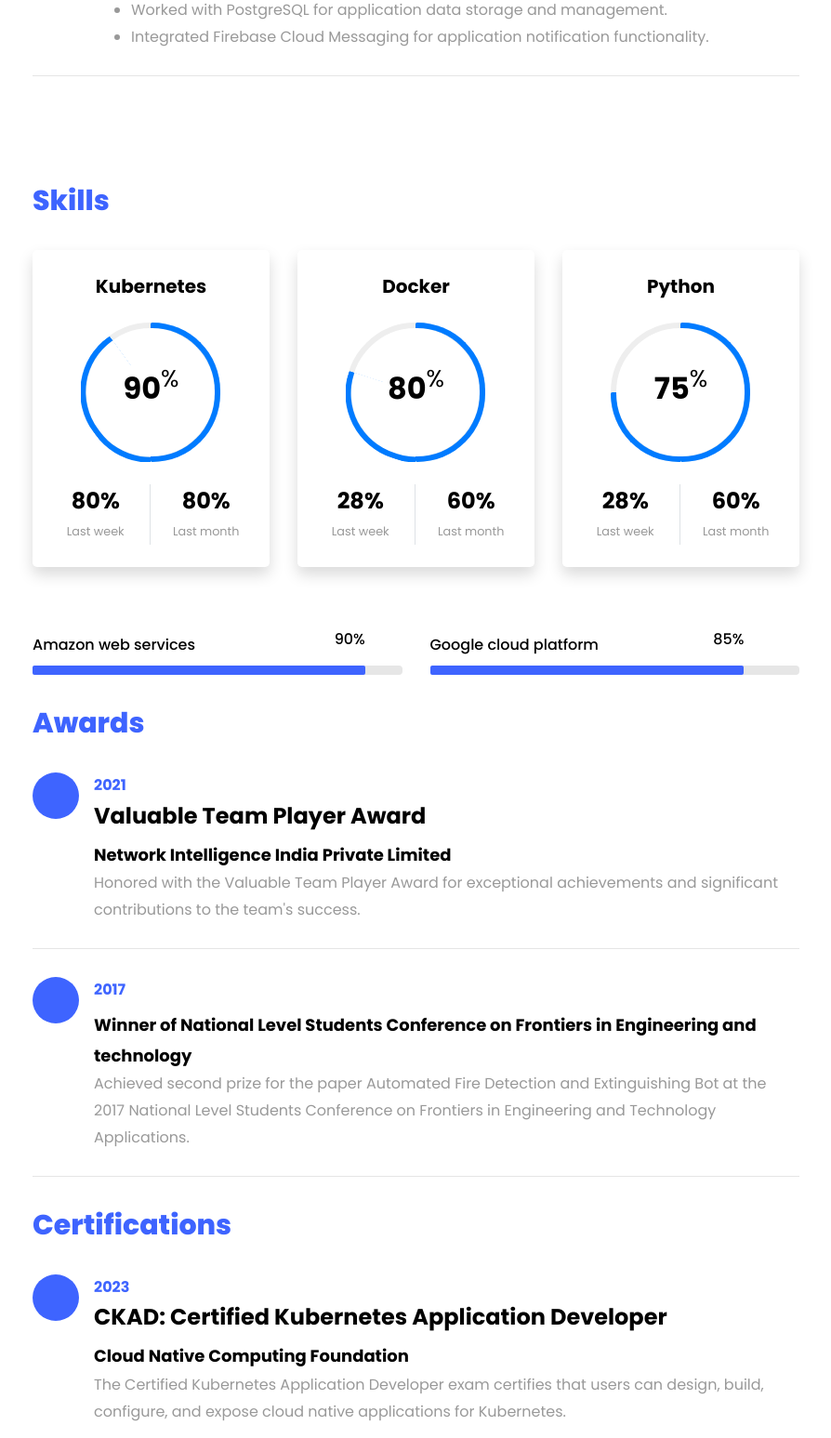
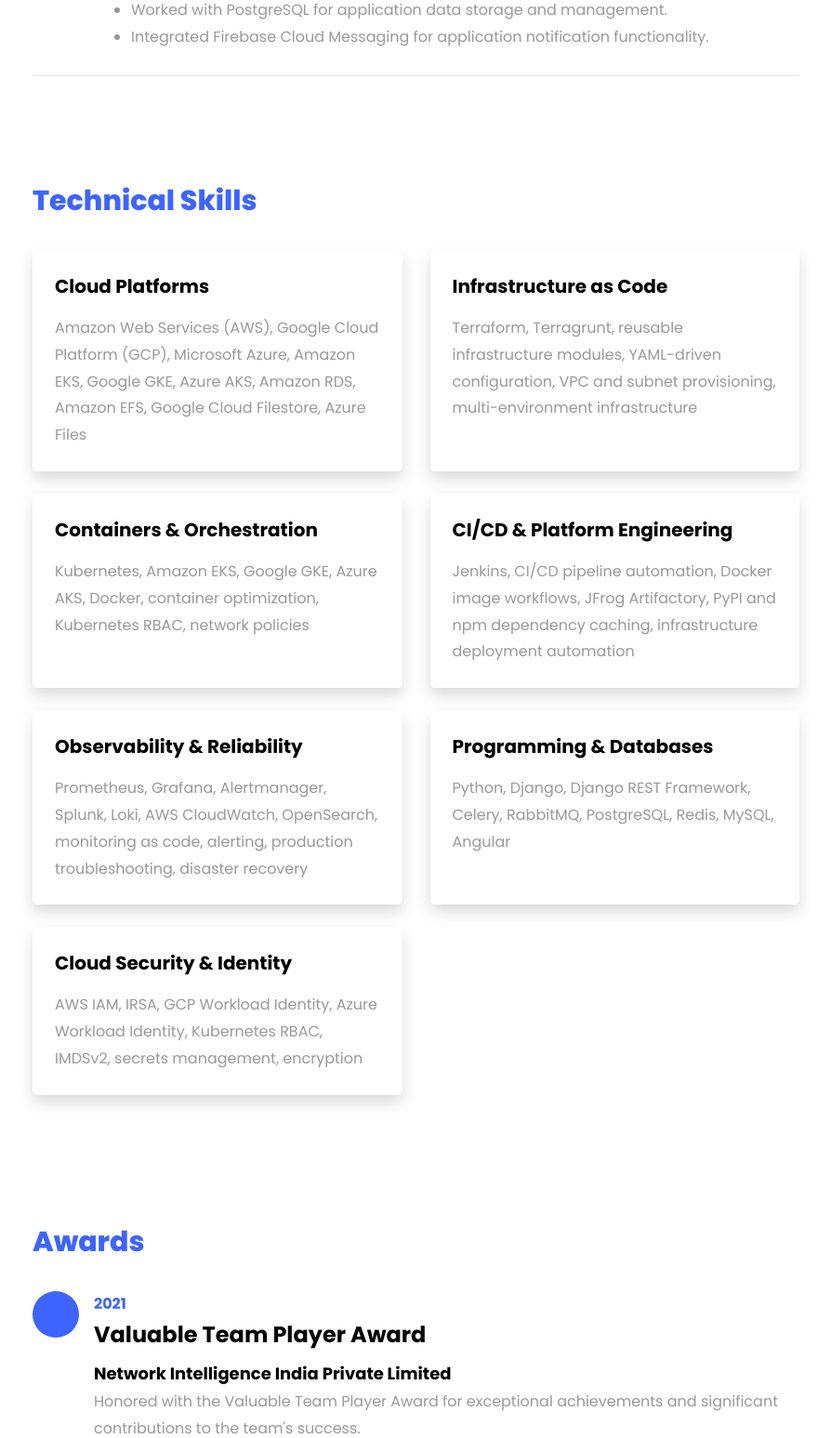
Before and after one commit to vedant-bari/ronaldo, a Django app: template piedpiper/templates/index.html in a window 1280 px wide. Shown: the part 4793-6340 px from the top of the page at 93% size, without its empty margins (335-1229 px from the left). Run offline with Django 3.2, Linux system fonts and the light colour scheme; the template is opened without the code that fills it, so the values that code supplies are empty; parts of the project's set-up code (start-up, migrations or seed data) failed here and were passed over; some web fonts are replaced.

Commit message:
Modernize technical skills into categorized groups

```diff
--- a/piedpiper/templates/index.html
+++ b/piedpiper/templates/index.html
@@ -374,176 +374,51 @@
 						    				</div> -->
 						</div>
 						<div id="page-3" class="page three">
-							<h2 class="heading">Skills</h2>
-							<div class="row progress-circle mb-5">
-								<div class="col-lg-4 mb-4">
-									<div class="bg-white rounded-lg shadow p-4">
-										<h2 class="h5 font-weight-bold text-center mb-4">Kubernetes</h2>
-
-										<!-- Progress bar 1 -->
-										<div class="progress mx-auto" data-value='90'>
-											<span class="progress-left">
-												<span class="progress-bar border-primary"></span>
-											</span>											<span class="progress-right">
-												<span class="progress-bar border-primary"></span>
-											</span>
-											<div
-												class="progress-value w-100 h-100 rounded-circle d-flex align-items-center justify-content-center">
-												<div class="h2 font-weight-bold">90<sup class="small">%</sup></div>
+							<h2 class="heading">Technical Skills</h2>
+							<div class="row">
+								<div class="col-md-6 mb-4">
+									<div class="bg-white rounded-lg shadow p-4 h-100">
+										<h3 class="h5 font-weight-bold mb-3">Cloud Platforms</h3>
+										<p class="mb-0">Amazon Web Services (AWS), Google Cloud Platform (GCP), Microsoft Azure, Amazon EKS, Google GKE, Azure AKS, Amazon RDS, Amazon EFS, Google Cloud Filestore, Azure Files</p>
 									</div>
 								</div>
-										<!-- END -->
-
-										<!-- Demo info -->
-										<div class="row text-center mt-4">
-											<div class="col-6 border-right">
-												<div class="h4 font-weight-bold mb-0">80%</div><span
-													class="small text-gray">Last week</span>
-											</div>
-											<div class="col-6">
-												<div class="h4 font-weight-bold mb-0">80%</div><span
-													class="small text-gray">Last month</span>
+								<div class="col-md-6 mb-4">
+									<div class="bg-white rounded-lg shadow p-4 h-100">
+										<h3 class="h5 font-weight-bold mb-3">Infrastructure as Code</h3>
+										<p class="mb-0">Terraform, Terragrunt, reusable infrastructure modules, YAML-driven configuration, VPC and subnet provisioning, multi-environment infrastructure</p>
 									</div>
 								</div>
-										<!-- END -->
+								<div class="col-md-6 mb-4">
+									<div class="bg-white rounded-lg shadow p-4 h-100">
+										<h3 class="h5 font-weight-bold mb-3">Containers &amp; Orchestration</h3>
+										<p class="mb-0">Kubernetes, Amazon EKS, Google GKE, Azure AKS, Docker, container optimization, Kubernetes RBAC, network policies</p>
 									</div>
 								</div>
-
-								<div class="col-lg-4 mb-4">
-									<div class="bg-white rounded-lg shadow p-4">
-										<h2 class="h5 font-weight-bold text-center mb-4">Docker</h2>
-
-										<!-- Progress bar 1 -->
-										<div class="progress mx-auto" data-value='80'>
-											<span class="progress-left">
-												<span class="progress-bar border-primary"></span>
-											</span>
-											<span class="progress-right">
-												<span class="progress-bar border-primary"></span>
-											</span>
-											<div
-												class="progress-value w-100 h-100 rounded-circle d-flex align-items-center justify-content-center">
-												<div class="h2 font-weight-bold">80<sup class="small">%</sup></div>
+								<div class="col-md-6 mb-4">
+									<div class="bg-white rounded-lg shadow p-4 h-100">
+										<h3 class="h5 font-weight-bold mb-3">CI/CD &amp; Platform Engineering</h3>
+										<p class="mb-0">Jenkins, CI/CD pipeline automation, Docker image workflows, JFrog Artifactory, PyPI and npm dependency caching, infrastructure deployment automation</p>
 									</div>
 								</div>
-										<!-- END -->
-
-										<!-- Demo info -->
-										<div class="row text-center mt-4">
-											<div class="col-6 border-right">
-												<div class="h4 font-weight-bold mb-0">28%</div><span
-													class="small text-gray">Last week</span>
-											</div>
-											<div class="col-6">
-												<div class="h4 font-weight-bold mb-0">60%</div><span
-													class="small text-gray">Last month</span>
+								<div class="col-md-6 mb-4">
+									<div class="bg-white rounded-lg shadow p-4 h-100">
+										<h3 class="h5 font-weight-bold mb-3">Observability &amp; Reliability</h3>
+										<p class="mb-0">Prometheus, Grafana, Alertmanager, Splunk, Loki, AWS CloudWatch, OpenSearch, monitoring as code, alerting, production troubleshooting, disaster recovery</p>
 									</div>
 								</div>
-										<!-- END -->
+								<div class="col-md-6 mb-4">
+									<div class="bg-white rounded-lg shadow p-4 h-100">
+										<h3 class="h5 font-weight-bold mb-3">Programming &amp; Databases</h3>
+										<p class="mb-0">Python, Django, Django REST Framework, Celery, RabbitMQ, PostgreSQL, Redis, MySQL, Angular</p>
 									</div>
 								</div>
-
-								<div class="col-lg-4 mb-4">
-									<div class="bg-white rounded-lg shadow p-4">
-										<h2 class="h5 font-weight-bold text-center mb-4">Python</h2>
-
-										<!-- Progress bar 1 -->
-										<div class="progress mx-auto" data-value='75'>
-											<span class="progress-left">
-												<span class="progress-bar border-primary"></span>
-											</span>
-											<span class="progress-right">
-												<span class="progress-bar border-primary"></span>
-											</span>
-											<div
-												class="progress-value w-100 h-100 rounded-circle d-flex align-items-center justify-content-center">
-												<div class="h2 font-weight-bold">75<sup class="small">%</sup></div>
-											</div>
-										</div>
-										<!-- END -->
-
-										<!-- Demo info -->
-										<div class="row text-center mt-4">
-											<div class="col-6 border-right">
-												<div class="h4 font-weight-bold mb-0">28%</div><span
-													class="small text-gray">Last week</span>
-											</div>
-											<div class="col-6">
-												<div class="h4 font-weight-bold mb-0">60%</div><span
-													class="small text-gray">Last month</span>
-											</div>
-										</div>
-										<!-- END -->
+								<div class="col-md-6 mb-4">
+									<div class="bg-white rounded-lg shadow p-4 h-100">
+										<h3 class="h5 font-weight-bold mb-3">Cloud Security &amp; Identity</h3>
+										<p class="mb-0">AWS IAM, IRSA, GCP Workload Identity, Azure Workload Identity, Kubernetes RBAC, IMDSv2, secrets management, encryption</p>
 									</div>
 								</div>
 							</div>
-							<div class="row">
-								<div class="col-md-6 animate-box">
-									<div class="progress-wrap ftco-animate">
-										<h3>Amazon web services</h3>
-										<div class="progress">
-											<div class="progress-bar color-1" role="progressbar" aria-valuenow="90"
-												aria-valuemin="0" aria-valuemax="100" style="width:90%">												<span>90%</span>
-											</div>
-										</div>
-									</div>
-								</div>
-								<div class="col-md-6 animate-box">
-									<div class="progress-wrap ftco-animate">
-										<h3>Google cloud platform</h3>
-										<div class="progress">
-											<div class="progress-bar color-2" role="progressbar" aria-valuenow="85"
-												aria-valuemin="0" aria-valuemax="100" style="width:85%">
-												<span>85%</span>
-											</div>
-										</div>
-									</div>
-								</div>
-								<!-- <div class="col-md-6 animate-box">
-									<div class="progress-wrap ftco-animate">
-										<h3>HTML5</h3>
-										<div class="progress">
-										 	<div class="progress-bar color-3" role="progressbar" aria-valuenow="95"
-										  	aria-valuemin="0" aria-valuemax="100" style="width:95%">
-										    <span>95%</span>
-										  	</div>
-										</div>
-									</div>
-								</div> -->
-								<!-- <div class="col-md-6 animate-box">
-									<div class="progress-wrap ftco-animate">
-										<h3>SQL DATABASE</h3>
-										<div class="progress">
-										 	<div class="progress-bar color-4" role="progressbar" aria-valuenow="50"
-										  	aria-valuemin="0" aria-valuemax="100" style="width:50%">
-										    <span>50%</span>
-										  	</div>
-										</div>
-									</div>
-								</div> -->
-								<!-- <div class="col-md-6 animate-box">
-									<div class="progress-wrap ftco-animate">
-										<h3>WordPress</h3>
-										<div class="progress">
-										 	<div class="progress-bar color-5" role="progressbar" aria-valuenow="70"
-										  	aria-valuemin="0" aria-valuemax="100" style="width:70%">
-										    <span>70%</span>
-										  	</div>
-										</div>
-									</div>
-								</div>
-								<div class="col-md-6 animate-box">
-									<div class="progress-wrap ftco-animate">
-										<h3>SEO</h3>
-										<div class="progress">
-										 	<div class="progress-bar color-6" role="progressbar" aria-valuenow="80"
-										  	aria-valuemin="0" aria-valuemax="100" style="width:80%">
-										    <span>80%</span>
-										  	</div>
-										</div>
-									</div>
-								</div>
-					  	</div> -->
 						</div>
 						<div id="page-4" class="page four">
 								<h2 class="heading">Awards</h2>
```
Lines whose indentation alone changed are shown as unchanged.
